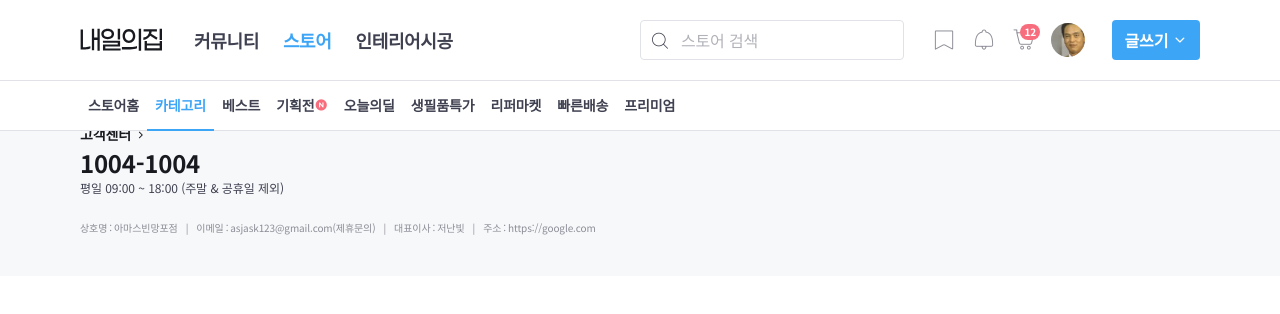
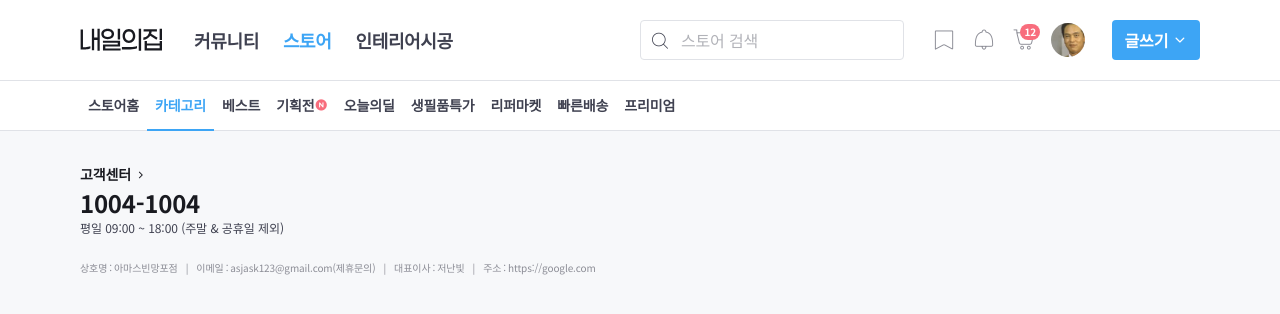
Before and after one commit to hanbitguri/js-tomorrow-house, a website: page index.html in a window 1280 px wide. Drawn offline with nearby package versions, Linux system fonts and the light colour scheme; files that its build step writes are made by us from their sources; files whose address does not match are found by name.

Commit message:
🐛 globalheader : SET resp(T) height

```diff
--- a/styles/layouts/_globalheader.scss
+++ b/styles/layouts/_globalheader.scss
@@ -15,6 +15,7 @@
     z-index: $lnb-level;
   }
   @include responsive(T) {
+    height: $gnb-height-md + $lnb-height-md;
     .lnb {
       top: $gnb-height-md + 1px;
     }
```
